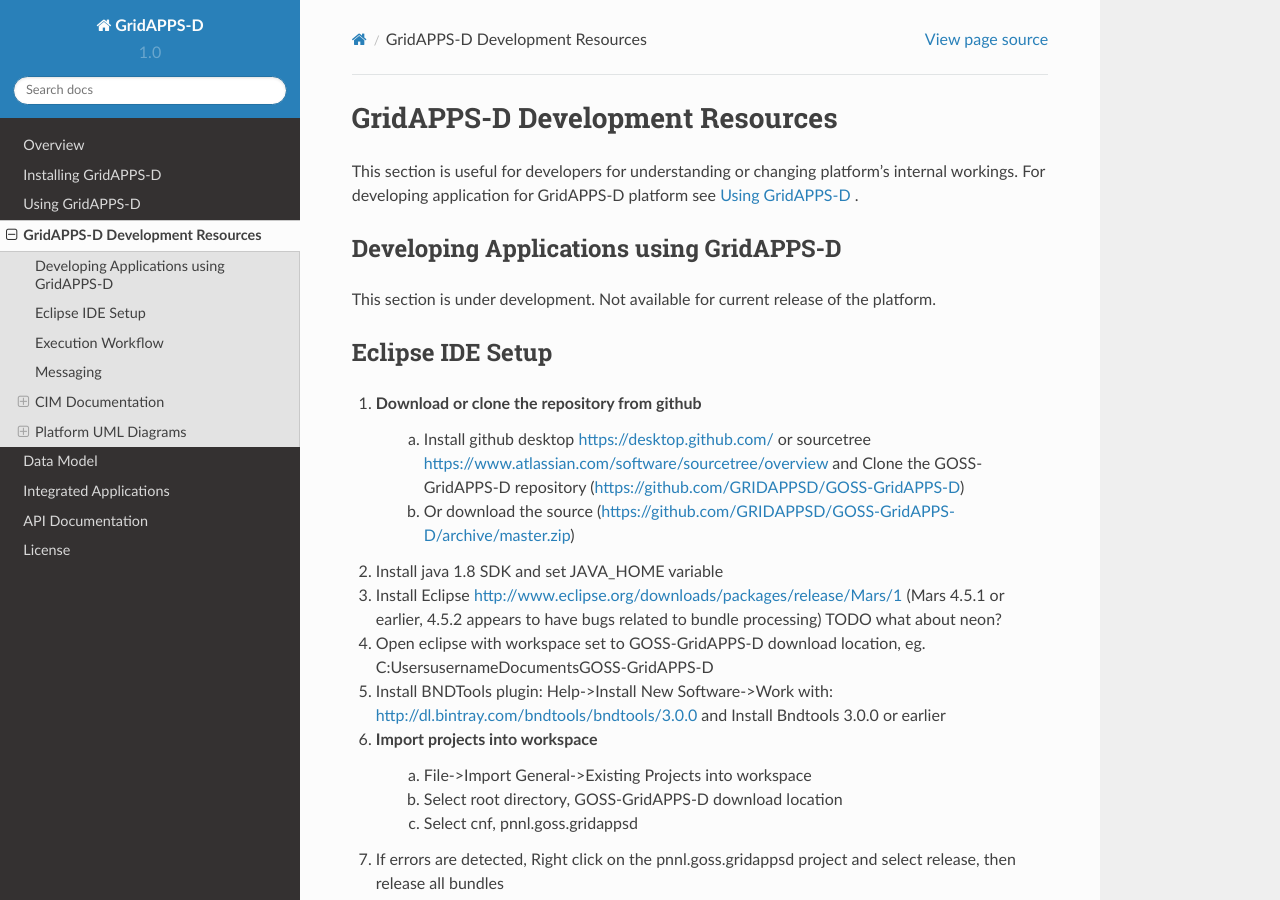
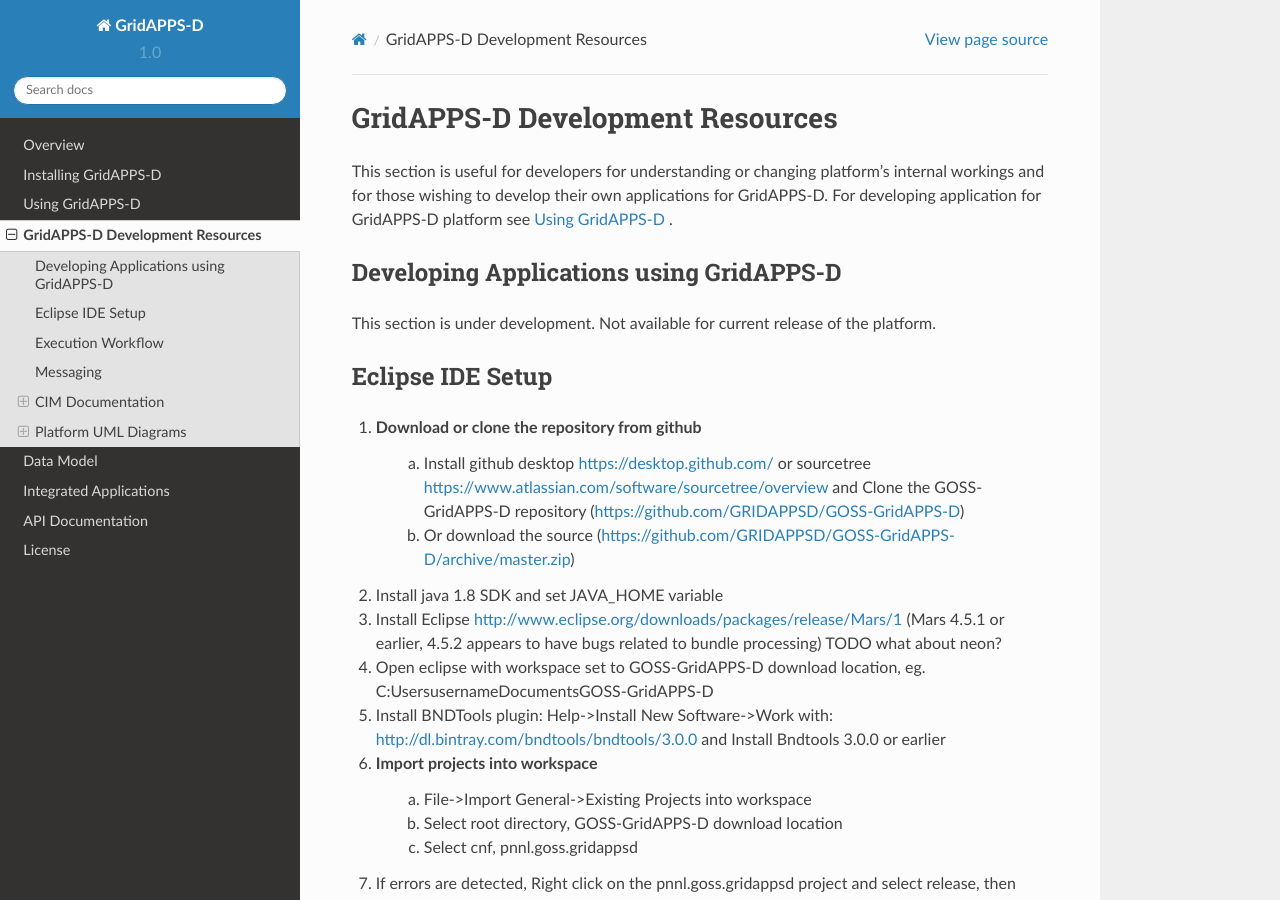
Before and after one commit to GRIDAPPSD/GOSS-GridAPPS-D, a Sphinx documentation site: the page built from docs/source/developer_resources/index.rst, in a window 1280 px wide and 900 px high. Built offline with Sphinx 7.4.7 and the Read the Docs theme 2.0.0, drawn with Linux system fonts in a browser that asks for light colours; pages that are not in the unit, such as notebooks, are missing from menus.

Commit message:
Update index.rst

```diff
--- a/docs/source/developer_resources/index.rst
+++ b/docs/source/developer_resources/index.rst
@@ -4,7 +4,7 @@
 GridAPPS-D Development Resources
 ================================
 
-This section is useful for developers for understanding or changing platform's internal workings.
+This section is useful for developers for understanding or changing platform's internal workings and for those wishing to develop their own applications for GridAPPS-D.
 For developing application for GridAPPS-D platform see :ref:`using` .
 
 Developing Applications using GridAPPS-D
```
